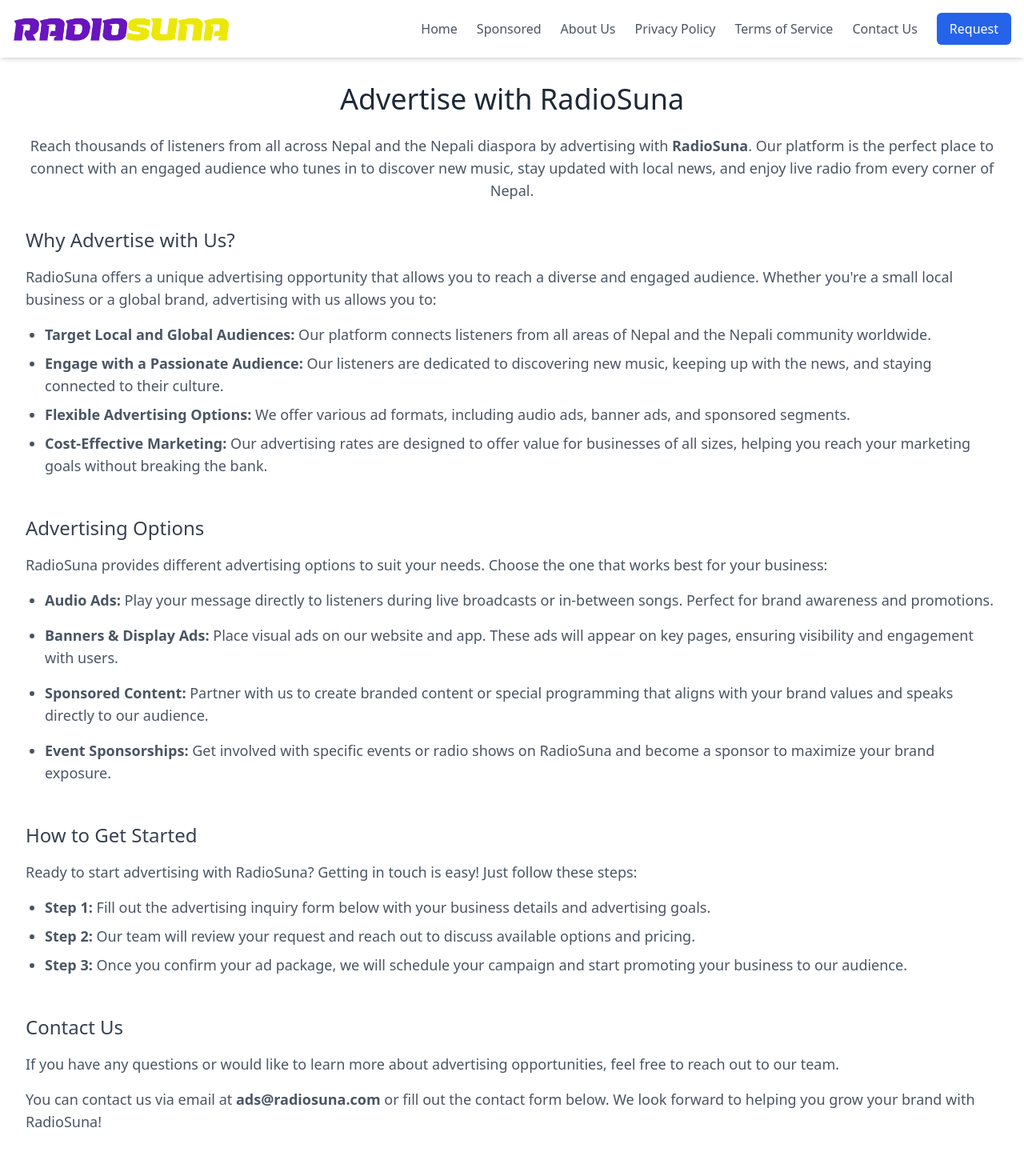
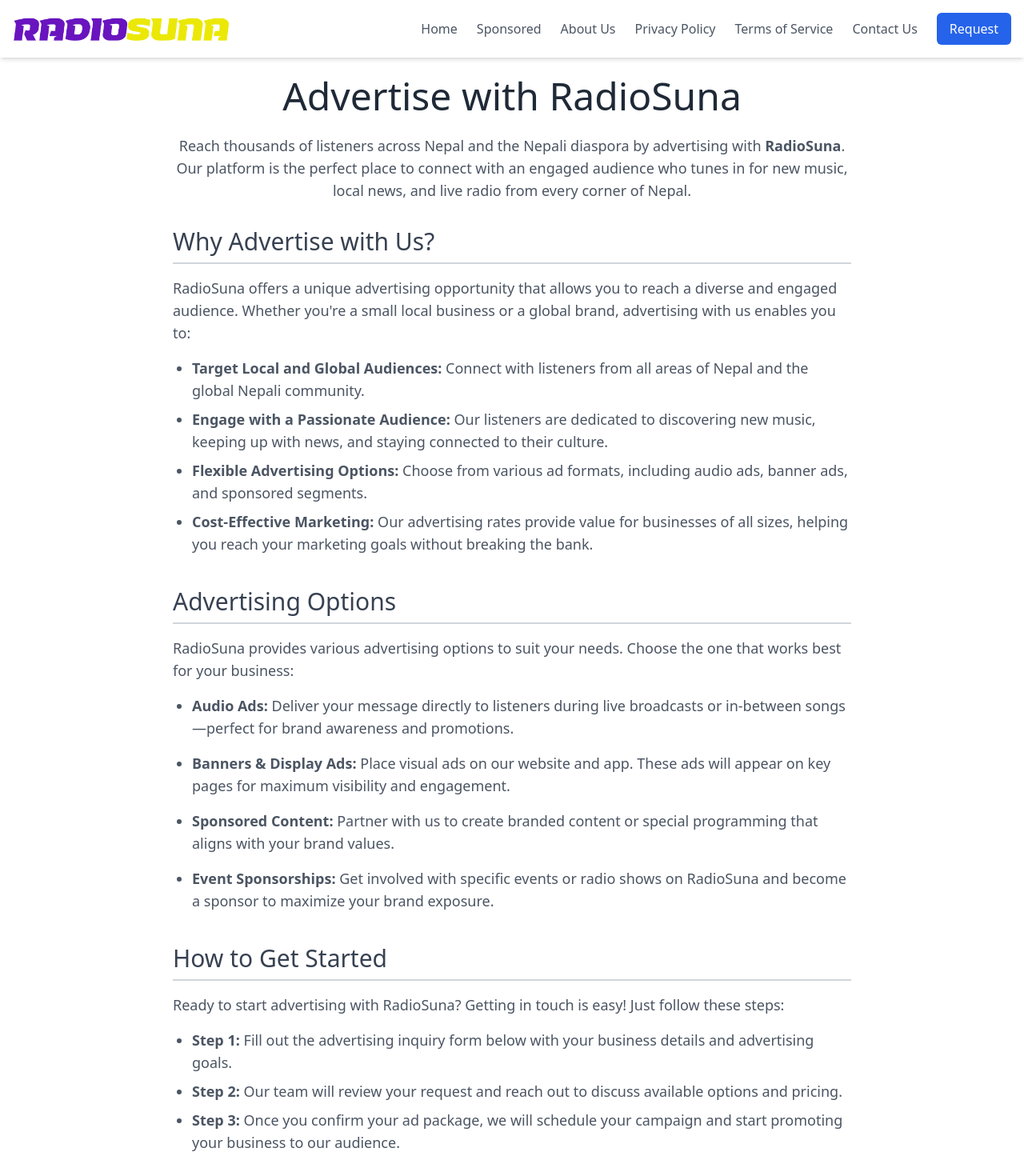
Before and after one commit to birajrai/radiosuna, a Next.js app: page /advertising in a window 1280 px wide. Shown: the top 1470 px of the page at 80% size. Built offline with nearby package versions, Linux system fonts and the light colour scheme.

Commit message:
layout improvements

```diff
--- a/src/pages/advertising/index.js
+++ b/src/pages/advertising/index.js
@@ -2,43 +2,43 @@
 
 const Advertising = () => {
     return (
-        <div className="p-8 font-sans">
-            <h1 className="text-4xl text-center text-gray-800 mb-6">Advertise with RadioSuna</h1>
+        <div className="max-w-4xl mx-auto p-6 font-sans">
+            <h1 className="text-5xl text-center text-gray-800 mb-6">Advertise with RadioSuna</h1>
             <p className="text-lg text-center text-gray-600 mb-8">
-                Reach thousands of listeners from all across Nepal and the Nepali diaspora by advertising with <strong>RadioSuna</strong>.
-                Our platform is the perfect place to connect with an engaged audience who tunes in to discover new music, stay updated with
-                local news, and enjoy live radio from every corner of Nepal.
+                Reach thousands of listeners across Nepal and the Nepali diaspora by advertising with <strong>RadioSuna</strong>.
+                Our platform is the perfect place to connect with an engaged audience who tunes in for new music, local news,
+                and live radio from every corner of Nepal.
             </p>
 
-            <section className="mb-12">
-                <h2 className="text-2xl text-gray-700 mb-4">Why Advertise with Us?</h2>
+            <section className="mb-10">
+                <h2 className="text-3xl text-gray-700 mb-4 border-b-2 border-gray-300 pb-2">Why Advertise with Us?</h2>
                 <p className="text-lg text-gray-600 mb-4">
                     RadioSuna offers a unique advertising opportunity that allows you to reach a diverse and engaged audience.
-                    Whether you're a small local business or a global brand, advertising with us allows you to:
+                    Whether you're a small local business or a global brand, advertising with us enables you to:
                 </p>
                 <ul className="text-lg text-gray-600 space-y-2 pl-6 list-disc">
-                    <li><strong>Target Local and Global Audiences:</strong> Our platform connects listeners from all areas of Nepal and the Nepali community worldwide.</li>
-                    <li><strong>Engage with a Passionate Audience:</strong> Our listeners are dedicated to discovering new music, keeping up with the news, and staying connected to their culture.</li>
-                    <li><strong>Flexible Advertising Options:</strong> We offer various ad formats, including audio ads, banner ads, and sponsored segments.</li>
-                    <li><strong>Cost-Effective Marketing:</strong> Our advertising rates are designed to offer value for businesses of all sizes, helping you reach your marketing goals without breaking the bank.</li>
+                    <li><strong>Target Local and Global Audiences:</strong> Connect with listeners from all areas of Nepal and the global Nepali community.</li>
+                    <li><strong>Engage with a Passionate Audience:</strong> Our listeners are dedicated to discovering new music, keeping up with news, and staying connected to their culture.</li>
+                    <li><strong>Flexible Advertising Options:</strong> Choose from various ad formats, including audio ads, banner ads, and sponsored segments.</li>
+                    <li><strong>Cost-Effective Marketing:</strong> Our advertising rates provide value for businesses of all sizes, helping you reach your marketing goals without breaking the bank.</li>
                 </ul>
             </section>
 
-            <section className="mb-12">
-                <h2 className="text-2xl text-gray-700 mb-4">Advertising Options</h2>
+            <section className="mb-10">
+                <h2 className="text-3xl text-gray-700 mb-4 border-b-2 border-gray-300 pb-2">Advertising Options</h2>
                 <p className="text-lg text-gray-600 mb-4">
-                    RadioSuna provides different advertising options to suit your needs. Choose the one that works best for your business:
+                    RadioSuna provides various advertising options to suit your needs. Choose the one that works best for your business:
                 </p>
                 <ul className="text-lg text-gray-600 space-y-4 pl-6 list-disc">
-                    <li><strong>Audio Ads:</strong> Play your message directly to listeners during live broadcasts or in-between songs. Perfect for brand awareness and promotions.</li>
-                    <li><strong>Banners & Display Ads:</strong> Place visual ads on our website and app. These ads will appear on key pages, ensuring visibility and engagement with users.</li>
-                    <li><strong>Sponsored Content:</strong> Partner with us to create branded content or special programming that aligns with your brand values and speaks directly to our audience.</li>
+                    <li><strong>Audio Ads:</strong> Deliver your message directly to listeners during live broadcasts or in-between songs—perfect for brand awareness and promotions.</li>
+                    <li><strong>Banners & Display Ads:</strong> Place visual ads on our website and app. These ads will appear on key pages for maximum visibility and engagement.</li>
+                    <li><strong>Sponsored Content:</strong> Partner with us to create branded content or special programming that aligns with your brand values.</li>
                     <li><strong>Event Sponsorships:</strong> Get involved with specific events or radio shows on RadioSuna and become a sponsor to maximize your brand exposure.</li>
                 </ul>
             </section>
 
-            <section className="mb-12">
-                <h2 className="text-2xl text-gray-700 mb-4">How to Get Started</h2>
+            <section className="mb-10">
+                <h2 className="text-3xl text-gray-700 mb-4 border-b-2 border-gray-300 pb-2">How to Get Started</h2>
                 <p className="text-lg text-gray-600 mb-4">
                     Ready to start advertising with RadioSuna? Getting in touch is easy! Just follow these steps:
                 </p>
@@ -49,13 +49,14 @@
                 </ul>
             </section>
 
-            <section className="mb-12">
-                <h2 className="text-2xl text-gray-700 mb-4">Contact Us</h2>
+            <section className="mb-10">
+                <h2 className="text-3xl text-gray-700 mb-4 border-b-2 border-gray-300 pb-2">Contact Us</h2>
                 <p className="text-lg text-gray-600 mb-4">
                     If you have any questions or would like to learn more about advertising opportunities, feel free to reach out to our team.
                 </p>
                 <p className="text-lg text-gray-600 mb-4">
-                    You can contact us via email at <strong>ads@radiosuna.com</strong> or fill out the contact form below. We look forward to helping you grow your brand with RadioSuna!
+                    You can contact us via email at <strong>ads@radiosuna.com</strong> or fill out the contact form below.
+                    We look forward to helping you grow your brand with RadioSuna!
                 </p>
             </section>
         </div>
```
Also changed, not shown: src/pages/about-us/index.js (+27 -37 lines), src/pages/cookie-policy/index.js (+31 -32 lines).
